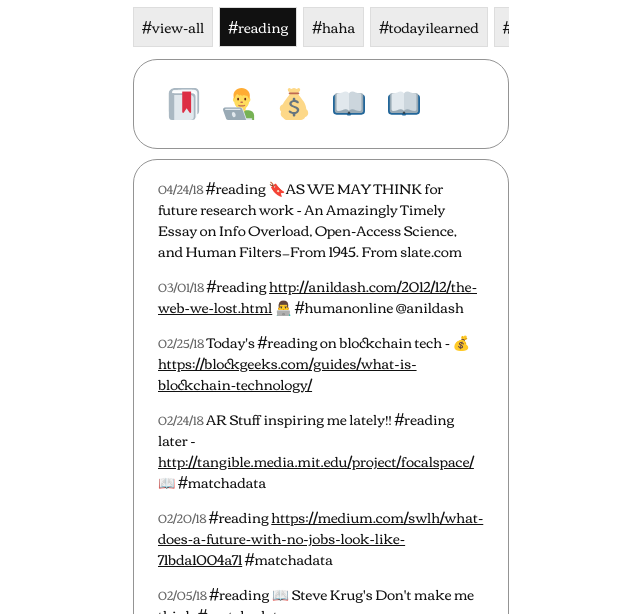
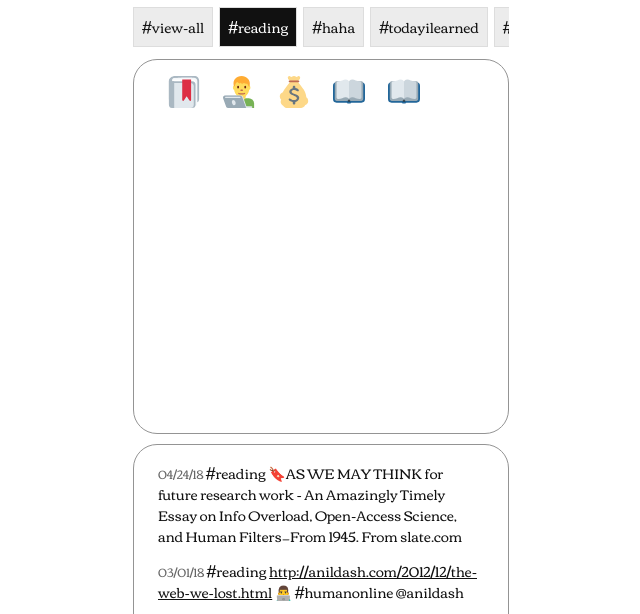
Before and after one commit to kriziaf/matcha-data, a plain HTML site: page index.html in a window 1280 px wide. Shown: the part 135-749 px from the top of the page, without its empty margins (319-959 px from the left). Drawn offline with Linux system fonts and the light colour scheme.

Commit message:
Fix emoji card at 375px with internal scroll
Shows 6 across and 7 down with padding; rows start at the top, and more
emoji scroll inside the card.

Co-Authored-By: Claude Haiku 5.5 <noreply@anthropic.com>
Claude-Session: https://claude.ai/code/session_01NjX1RAH5RPXjq9sNGZPXXd

```diff
--- a/css/styles.css
+++ b/css/styles.css
@@ -169,7 +169,9 @@ nav button.active {
   gap: 10px 0;
   justify-items: center;
   align-items: center;
-  min-height: 90px;
+  align-content: start; /* rows start at the top, not stretched to fill the card */
+  height: 375px; /* fits 6 across and 7 down with padding; more emoji scroll inside the card */
+  overflow-y: auto;
   padding: 16px 22px;
   font-size: 32px;
   line-height: 1.15;
```
